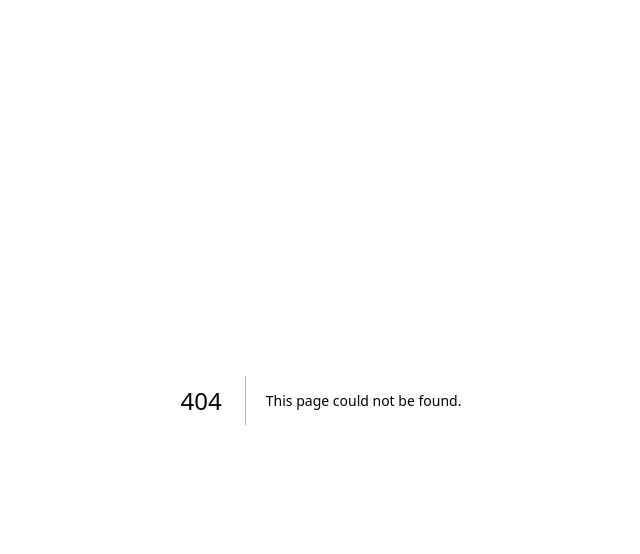
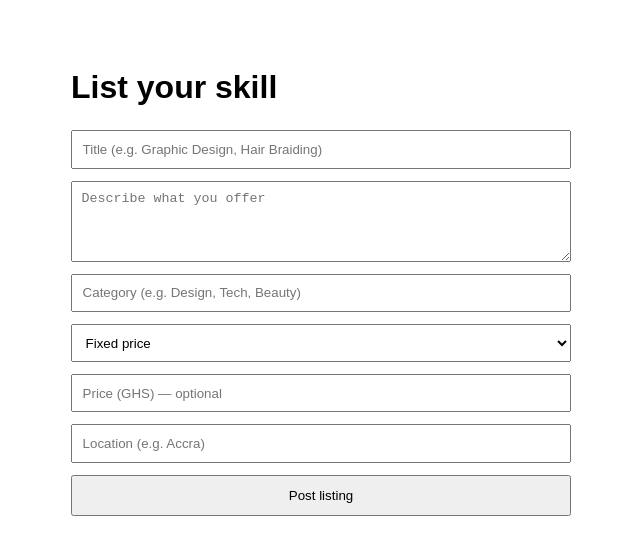
Before and after one commit to Frankenstein256/pavia-v2, a Next.js app: page /work/new in a window 1280 px wide. Before the commit this address had no page. Shown: the top 554 px of the page, without its empty margins (319-959 px from the left). Built offline with nearby package versions, Linux system fonts and the light colour scheme.

Commit message:
Create page.js

```diff
--- /dev/null
+++ b/app/work/new/page.js
@@ -0,0 +1,100 @@
+'use client';
+
+import { useState } from 'react';
+import { useRouter } from 'next/navigation';
+
+export default function NewListingPage() {
+  const router = useRouter();
+  const [title, setTitle] = useState('');
+  const [description, setDescription] = useState('');
+  const [category, setCategory] = useState('');
+  const [price, setPrice] = useState('');
+  const [priceType, setPriceType] = useState('fixed');
+  const [location, setLocation] = useState('');
+  const [error, setError] = useState('');
+  const [loading, setLoading] = useState(false);
+
+  async function handleSubmit(e) {
+    e.preventDefault();
+    setError('');
+    setLoading(true);
+
+    const res = await fetch('/api/listings', {
+      method: 'POST',
+      headers: { 'Content-Type': 'application/json' },
+      body: JSON.stringify({ title, description, category, price, priceType, location }),
+    });
+
+    setLoading(false);
+
+    if (!res.ok) {
+      const data = await res.json();
+      setError(data.error || 'Something went wrong');
+      return;
+    }
+
+    router.push('/work');
+  }
+
+  return (
+    <main style={{ maxWidth: 500, margin: '2rem auto', padding: '1rem', fontFamily: 'sans-serif' }}>
+      <h1>List your skill</h1>
+
+      <form onSubmit={handleSubmit} style={{ display: 'flex', flexDirection: 'column', gap: '0.75rem', marginTop: '1.5rem' }}>
+        <input
+          type="text"
+          placeholder="Title (e.g. Graphic Design, Hair Braiding)"
+          value={title}
+          onChange={(e) => setTitle(e.target.value)}
+          required
+          style={{ padding: '0.6rem' }}
+        />
+        <textarea
+          placeholder="Describe what you offer"
+          value={description}
+          onChange={(e) => setDescription(e.target.value)}
+          required
+          rows={4}
+          style={{ padding: '0.6rem' }}
+        />
+        <input
+          type="text"
+          placeholder="Category (e.g. Design, Tech, Beauty)"
+          value={category}
+          onChange={(e) => setCategory(e.target.value)}
+          required
+          style={{ padding: '0.6rem' }}
+        />
+        <select
+          value={priceType}
+          onChange={(e) => setPriceType(e.target.value)}
+          style={{ padding: '0.6rem' }}
+        >
+          <option value="fixed">Fixed price</option>
+          <option value="hourly">Hourly rate</option>
+          <option value="negotiable">Negotiable</option>
+        </select>
+        <input
+          type="number"
+          placeholder="Price (GHS) — optional"
+          value={price}
+          onChange={(e) => setPrice(e.target.value)}
+          style={{ padding: '0.6rem' }}
+        />
+        <input
+          type="text"
+          placeholder="Location (e.g. Accra)"
+          value={location}
+          onChange={(e) => setLocation(e.target.value)}
+          style={{ padding: '0.6rem' }}
+        />
+
+        {error && <p style={{ color: 'red' }}>{error}</p>}
+
+        <button type="submit" disabled={loading} style={{ padding: '0.7rem', cursor: 'pointer' }}>
+          {loading ? 'Posting...' : 'Post listing'}
+        </button>
+      </form>
+    </main>
+  );
+                            }
```
